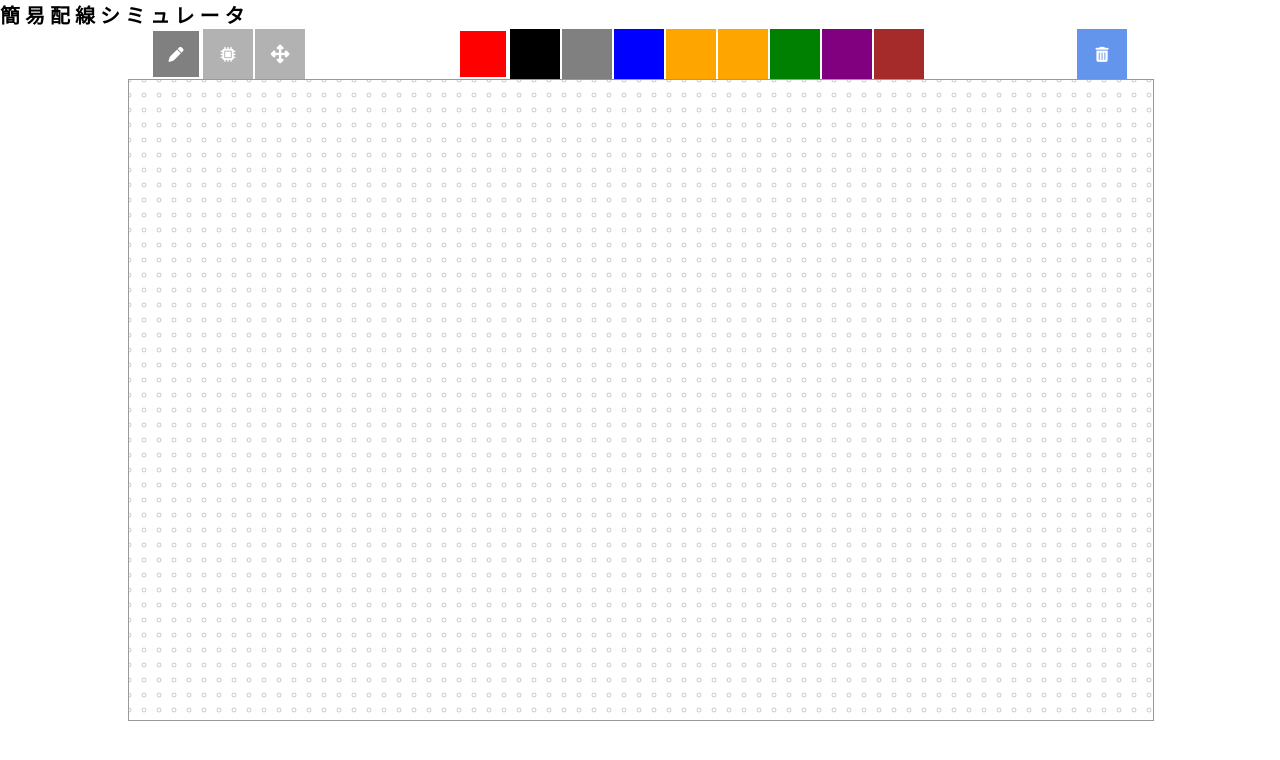
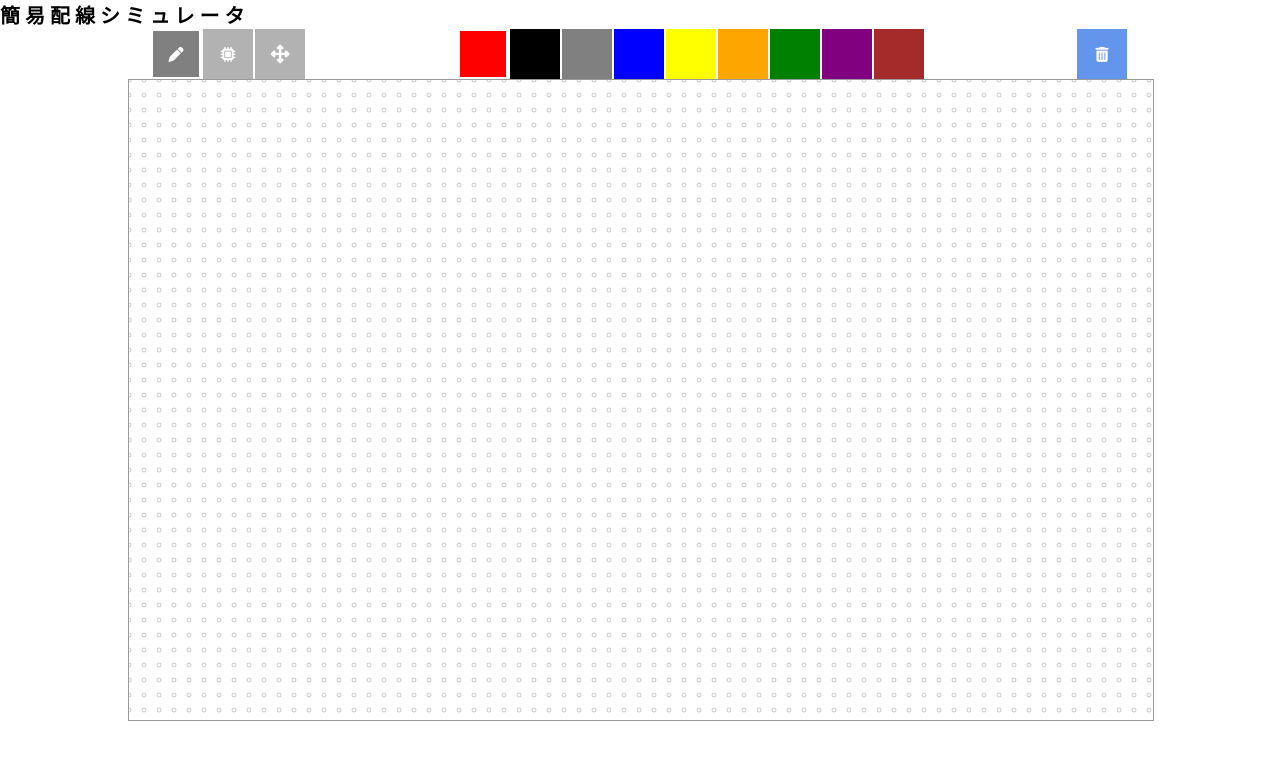
Before and after one commit to Ray-010/simple_wiring_simulator, a plain HTML site: page index.html in a window 1280 px wide. Drawn offline with Linux system fonts and the light colour scheme.

Commit message:
changed color css

```diff
--- a/main.css
+++ b/main.css
@@ -88,8 +88,8 @@ ul li {
   border: 1px solid orange;
 }
 .yellow {
-  background-color: orange;
-  border: 1px solid orange;
+  background-color: yellow;
+  border: 1px solid yellow;
 }
 .gray {
   background-color: gray;
```
